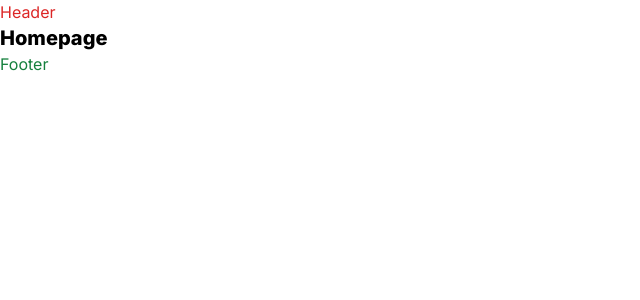
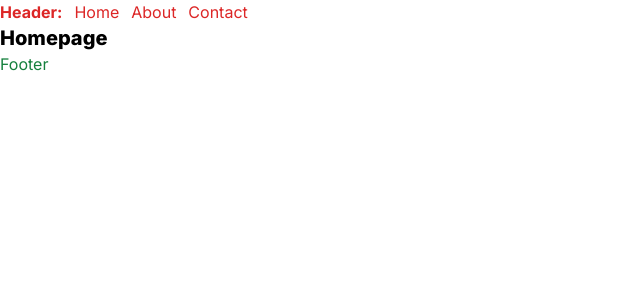
Before and after one commit to ShaQay3Q/bun-test, a Next.js app: page / in a window 1280 px wide. Shown: the top 300 px of the page, without its empty margins (0-640 px from the left). Built offline with nearby package versions, Linux system fonts and the light colour scheme.

Commit message:
usnig <Link> in Header.tsx

```diff
--- /dev/null
+++ b/src/app/Footer.tsx
@@ -0,0 +1,3 @@
+export default function Footer() {
+	return <footer className='text-green-700'>Footer</footer>;
+}
--- /dev/null
+++ b/src/app/Header.tsx
@@ -0,0 +1,14 @@
+import Link from "next/link";
+
+export default function Header() {
+	return (
+		<div>
+			<header className='text-red-600 flex gap-3'>
+				<span className='font-bold'>Header:</span>
+				<Link href={"/"}>Home</Link>
+				<Link href={"/src/app/about"}>About</Link>
+				<Link href={"/src/app/contact"}>Contact</Link>
+			</header>
+		</div>
+	);
+}
--- a/src/app/layout.tsx
+++ b/src/app/layout.tsx
@@ -1,6 +1,8 @@
 import type { Metadata } from "next";
 import { Inter } from "next/font/google";
 import "./globals.css";
+import Header from "./Header";
+import Footer from "./Footer";
 
 const inter = Inter({ subsets: ["latin"] });
 
@@ -17,9 +19,9 @@ export default function RootLayout({
 	return (
 		<html lang='en'>
 			<body className={inter.className}>
-				<header className='text-red-600'>Header</header>
+				<Header />
 				<main>{children}</main>
-				<footer className='text-green-700'>Footer</footer>
+				<Footer />
 			</body>
 		</html>
 	);
```
